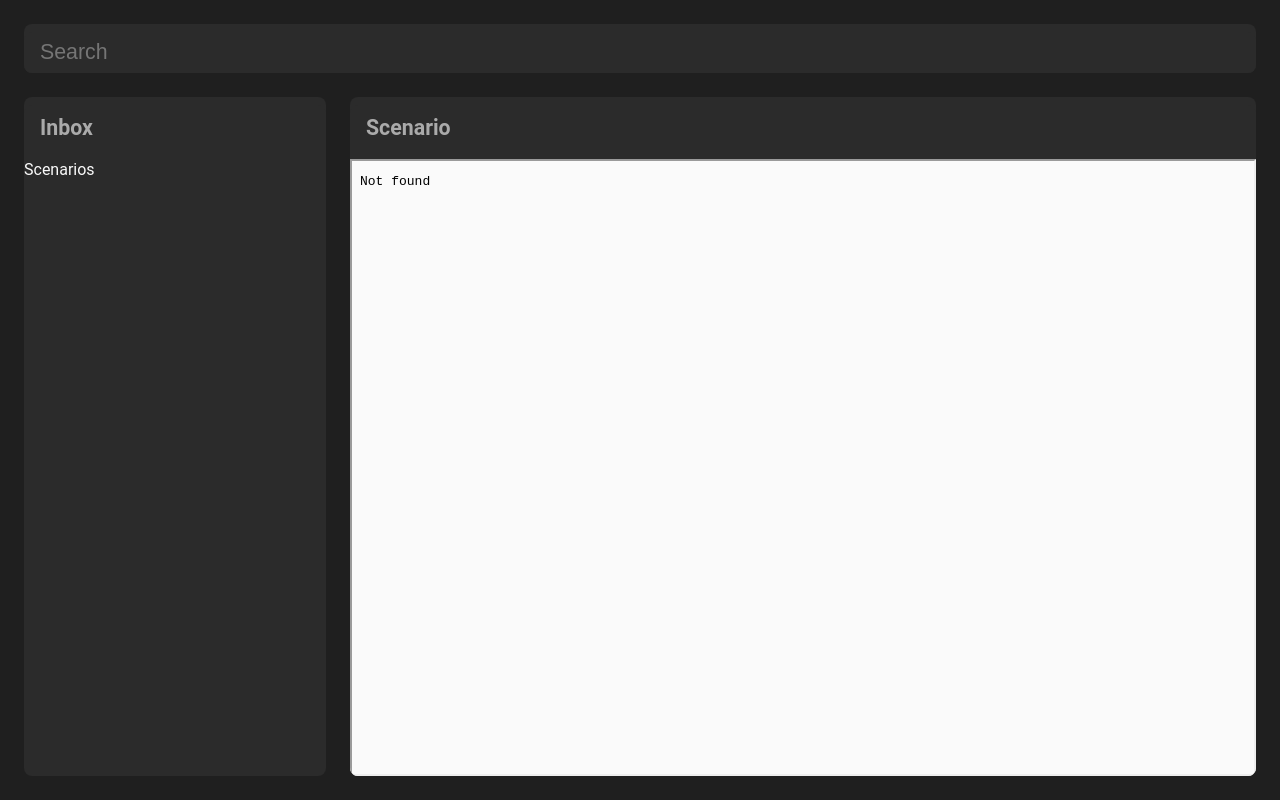
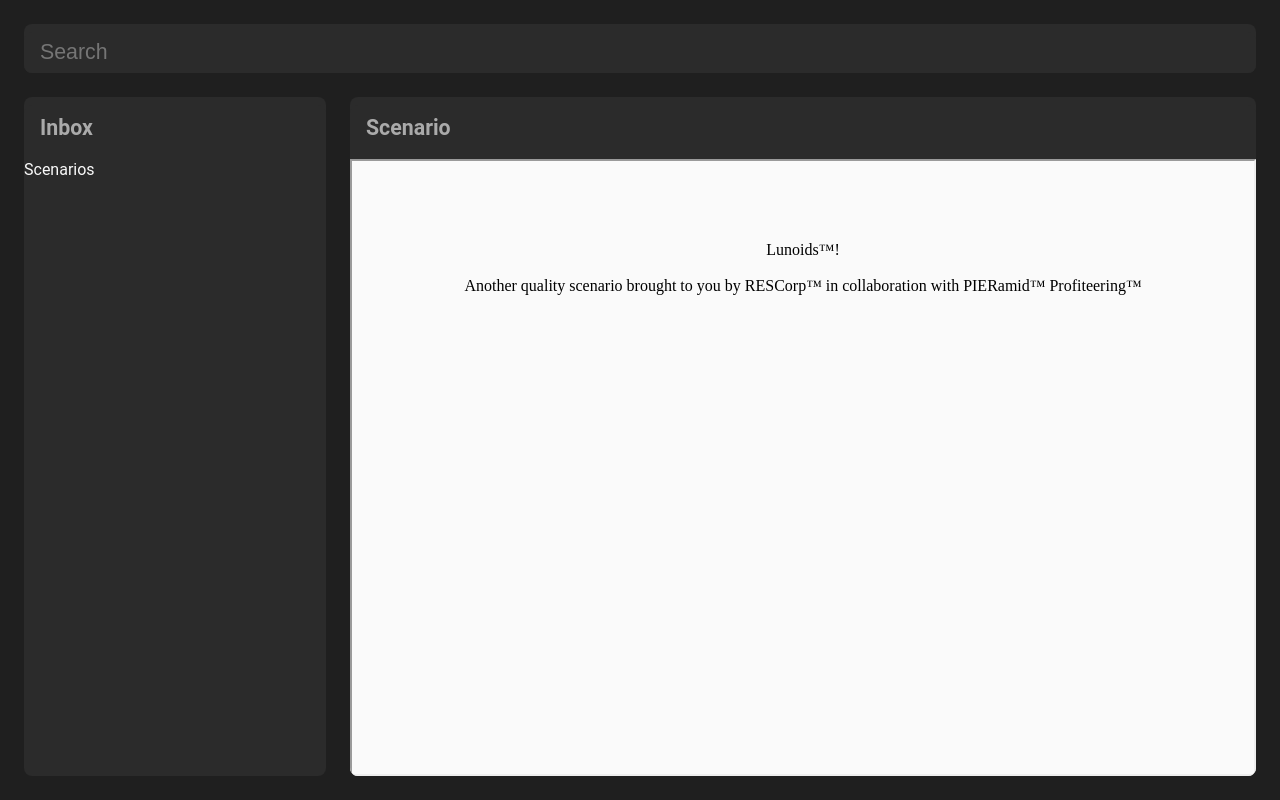
Before and after one commit to OneHourGames/MedievalHR, a plain HTML site: page index.html in a window 1280 px wide. Drawn offline with Linux system fonts and the light colour scheme.

Commit message:
* made frame load lunoids by default

```diff
--- a/index.html
+++ b/index.html
@@ -20,7 +20,7 @@
             <section id="scenario">
                 <h2>Scenario</h2>
                 <article>
-                    <iframe src="__src__" id="scenarioIframe" width="800" height="600"></iframe>
+                    <iframe src="__src__" id="scenarioFrame" width="800" height="600"></iframe>
                 </article>
             </section>
         </main>
--- a/local.js
+++ b/local.js
@@ -0,0 +1,3 @@
+const scenarioFrame = document.querySelector('#scenarioFrame');
+
+scenarioFrame.src = 'scenarios/lunoids';
```
